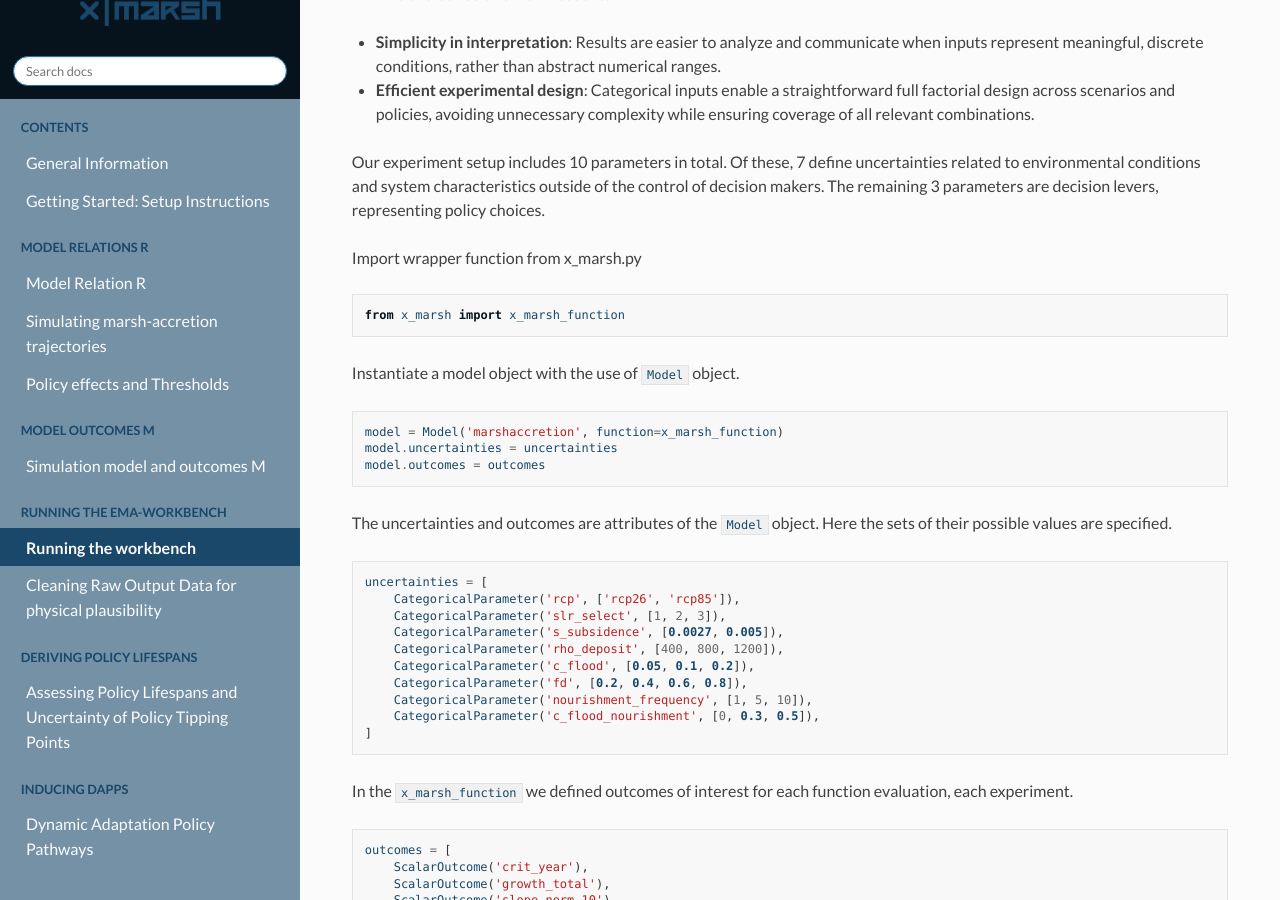
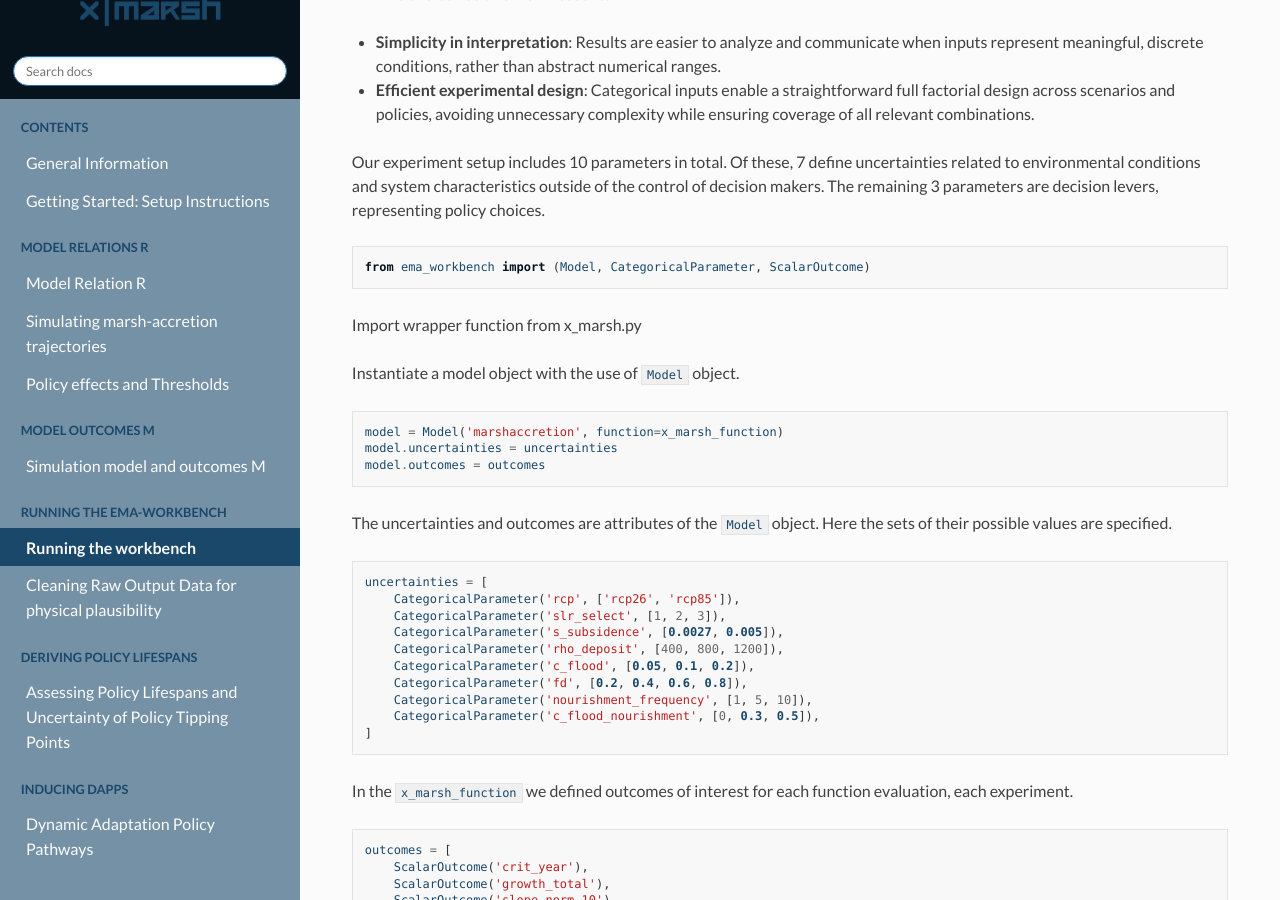
Before and after one commit to christineschottmueller/DAPP_x_marsh_session, a Sphinx documentation site: the page built from docs/chapter_04/04_running_the_workbench.rst, in a window 1280 px wide and 900 px high, scrolled down 416 px. Built offline with Sphinx 7.4.7 and the Read the Docs theme 3.1.0, drawn with Linux system fonts in a browser that asks for light colours.

Commit message:
Update rst files

```diff
--- a/docs/chapter_04/04_running_the_workbench.rst
+++ b/docs/chapter_04/04_running_the_workbench.rst
@@ -13,13 +13,11 @@ Our experiment setup includes 10 parameters in total. Of these, 7 define uncerta
 
 
 .. code:: ipython3
-    from ema_workbench import (Model, CategoricalParameter, ScalarOutcome)
+
+	from ema_workbench import (Model, CategoricalParameter, ScalarOutcome)
 
 Import wrapper function from x_marsh.py
 
-.. code:: ipython3
-
-   from x_marsh import x_marsh_function
 
 Instantiate a model object with the use of ``Model`` object.
 
```
